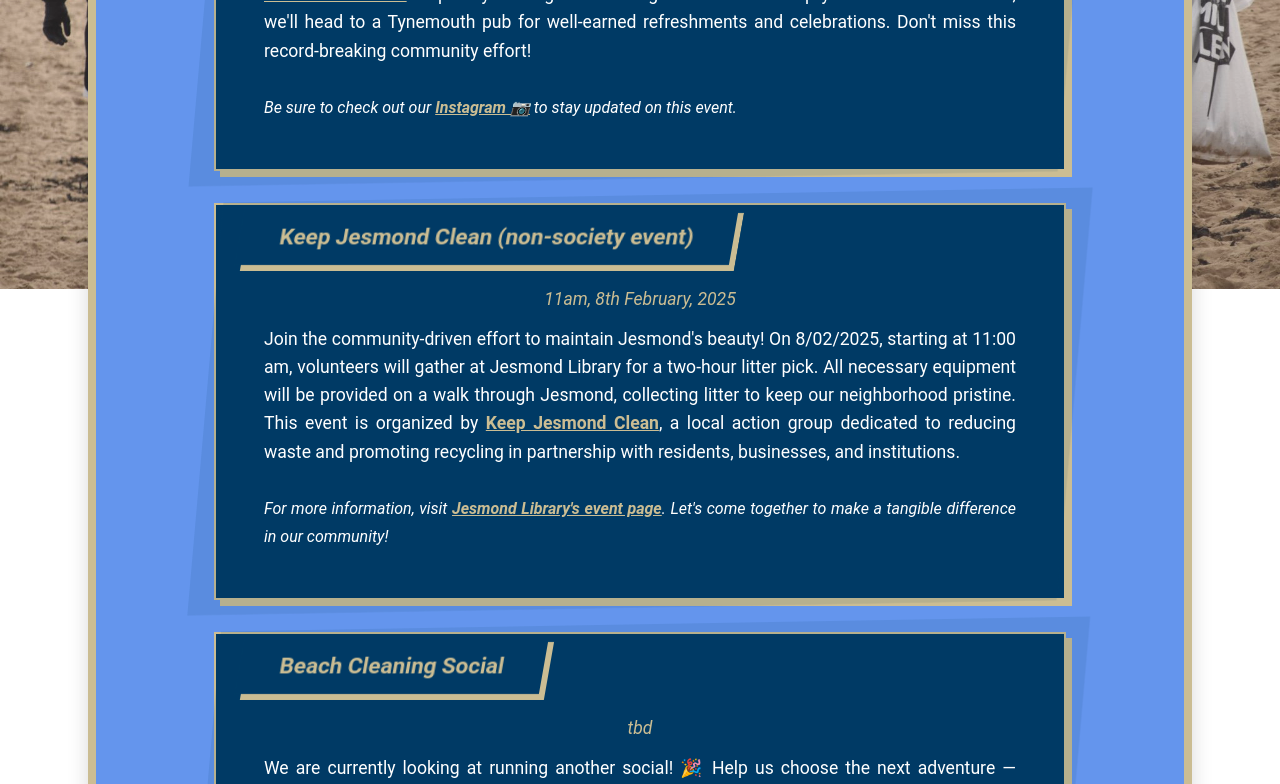
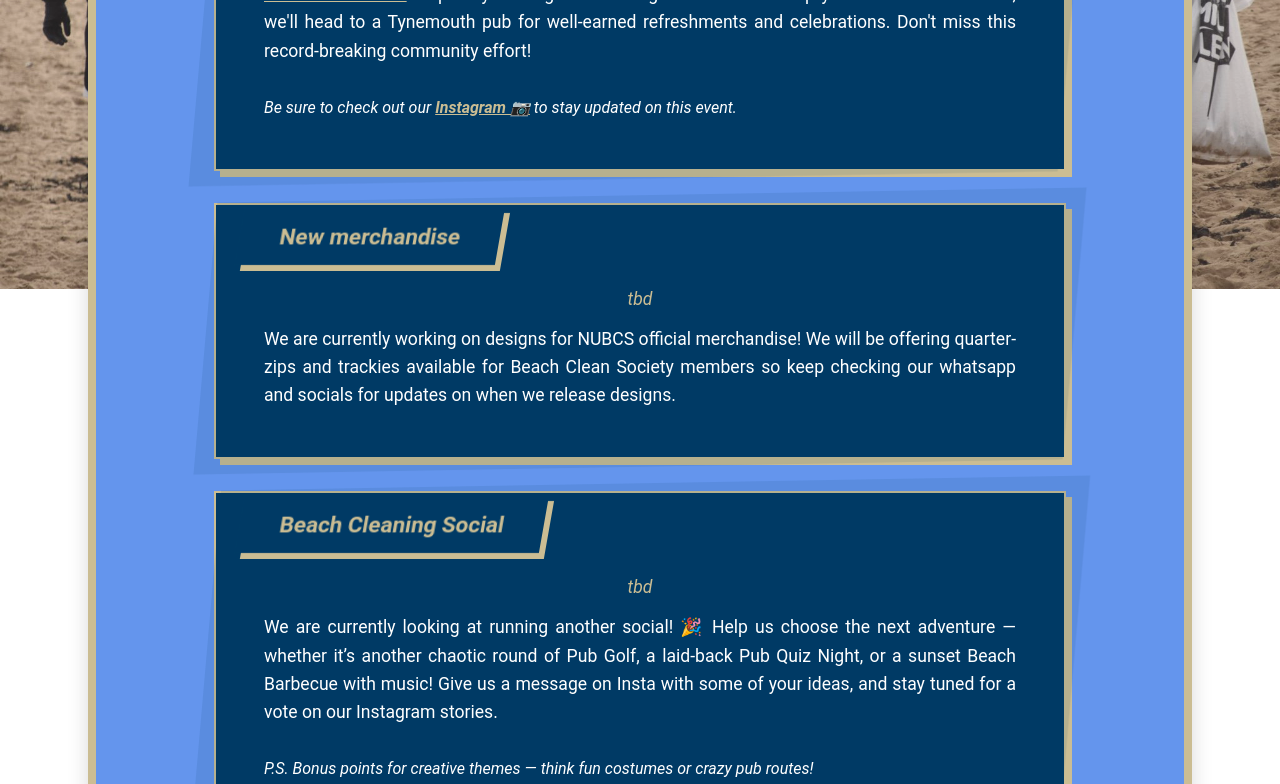
Before and after one commit to Oliver-TJ/beach_clean, a React (Create React App) app: page /whats-on in a window 1280 px wide. Shown: the part 511-1295 px from the top of the page. Built offline with nearby package versions, Linux system fonts and the light colour scheme; the HTML template or start-up script is replaced by a standard one.

Commit message:
Update site information

```diff
--- a/src/App.js
+++ b/src/App.js
@@ -8,9 +8,9 @@ import { NavbarContainer,
 import { BrowserRouter as Router, Route, Routes } from "react-router-dom";
 import { Link } from "react-router-dom";
 import WhatsOn from "./templates/whatsOn";
-import Home from "./templates/home"
+import Home from "./templates/home";
 import Footer from "./templates/footer";
-import LogoImg from "./assets/NUBCS_Logo.png"
+import LogoImg from "./assets/NUBCS_Logo.png";
 import React, { useState } from "react";
 
 const Navbar = () => {
--- a/src/templates/whatsOn.js
+++ b/src/templates/whatsOn.js
@@ -41,31 +41,13 @@ const events = [
         )
     },
     {
-        title: "Keep Jesmond Clean (non-society event)",
-        date: "11am, 8th February, 2025",
+        title: "New merchandise",
+        date: "tbd",
         description: (
             <>
-                Join the community-driven effort to maintain Jesmond's beauty! On 8/02/2025, starting at 11:00 am,
-                volunteers will gather at Jesmond Library for a two-hour litter pick. All necessary
-                equipment will be provided on a walk through Jesmond, collecting litter to keep our neighborhood pristine.
-                This event is organized by <EventLink
-                    href="https://www.facebook.com/KeepJesmondClean/"
-                    target="_blank"
-                    rel="noopener noreferrer"
-                >Keep Jesmond Clean</EventLink>, a local action group dedicated to reducing waste
-                and promoting recycling in partnership with residents, businesses, and institutions.
-
-                <br/>
-                <br/>
-
-                <i style={{ fontSize: '1rem' }}>
-                    For more information, visit <EventLink
-                        href="https://jesmondlibrary.org/event/keep-jesmond-clean-litterpick/"
-                        target="_blank"
-                        rel="noopener noreferrer"
-                    >Jesmond Library's event page</EventLink>.
-                    Let's come together to make a tangible difference in our community!
-                </i>
+                We are currently working on designs for NUBCS official merchandise! We will be offering
+                quarter-zips and trackies available for Beach Clean Society members so keep checking our whatsapp and
+                socials for updates on when we release designs.
             </>
         )
     },
```
